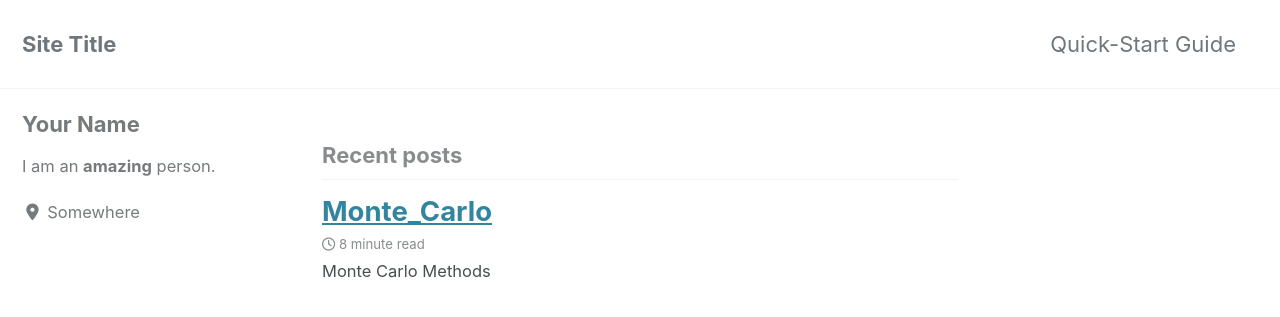
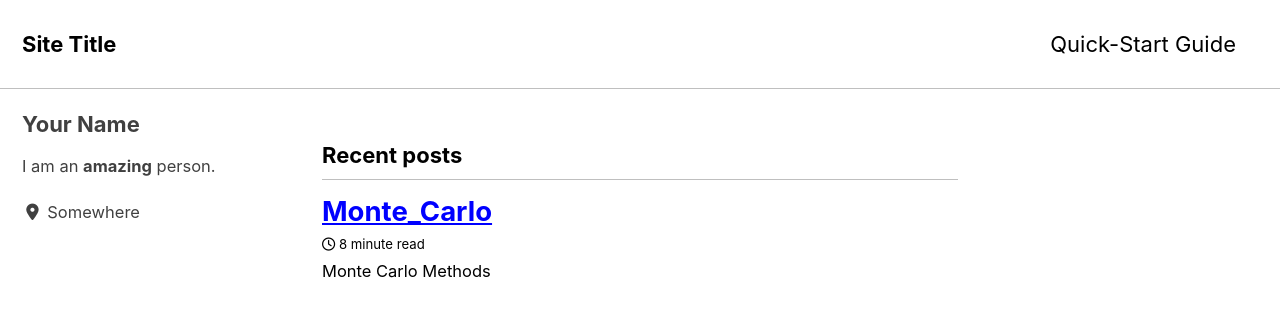
Before and after one commit to amrakm/amrakm.github.io, a Jekyll site: the page built from index.html, in a window 1280 px wide and 900 px high. Shown: the top 317 px of the window. Built offline with Jekyll 4.4.1, drawn with Linux system fonts in a browser that asks for light colours; cached includes are drawn as plain includes; nearby versions of some CDN libraries; the list of posts is cut into pages by our own code.

Commit message:
Update _config.yml

```diff
--- a/_config.yml
+++ b/_config.yml
@@ -12,7 +12,7 @@
 
 # theme                  : "minimal-mistakes-jekyll"
 # remote_theme           : "mmistakes/minimal-mistakes"
-minimal_mistakes_skin    : "default" # "air", "aqua", "contrast", "dark", "dirt", "neon", "mint", "plum", "sunrise"
+minimal_mistakes_skin    : "contrast" #, "default"  "air", "aqua",  "dark", "dirt", "neon", "mint", "plum", "sunrise"
 
 # Site Settings
 locale                   : "en-US"
```
